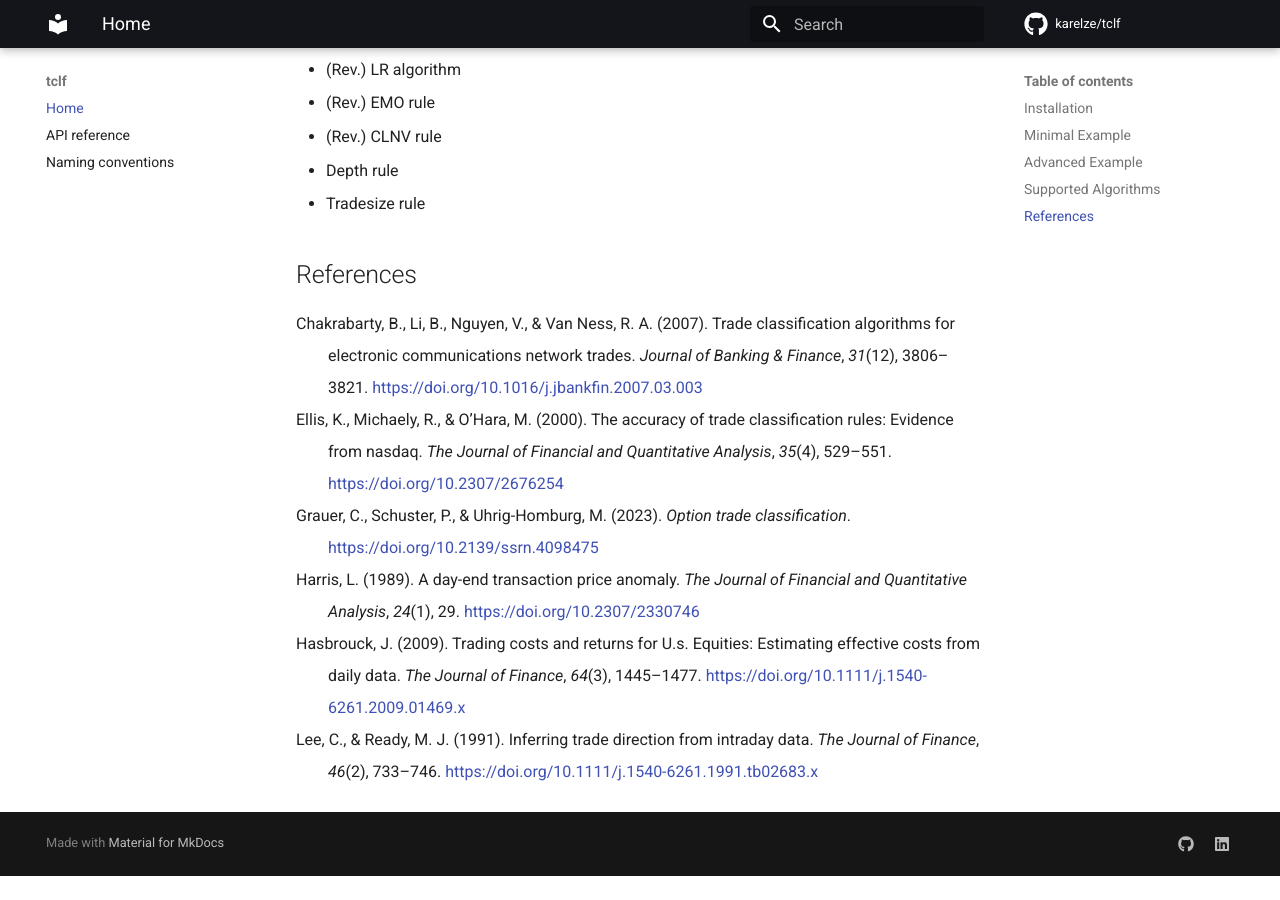
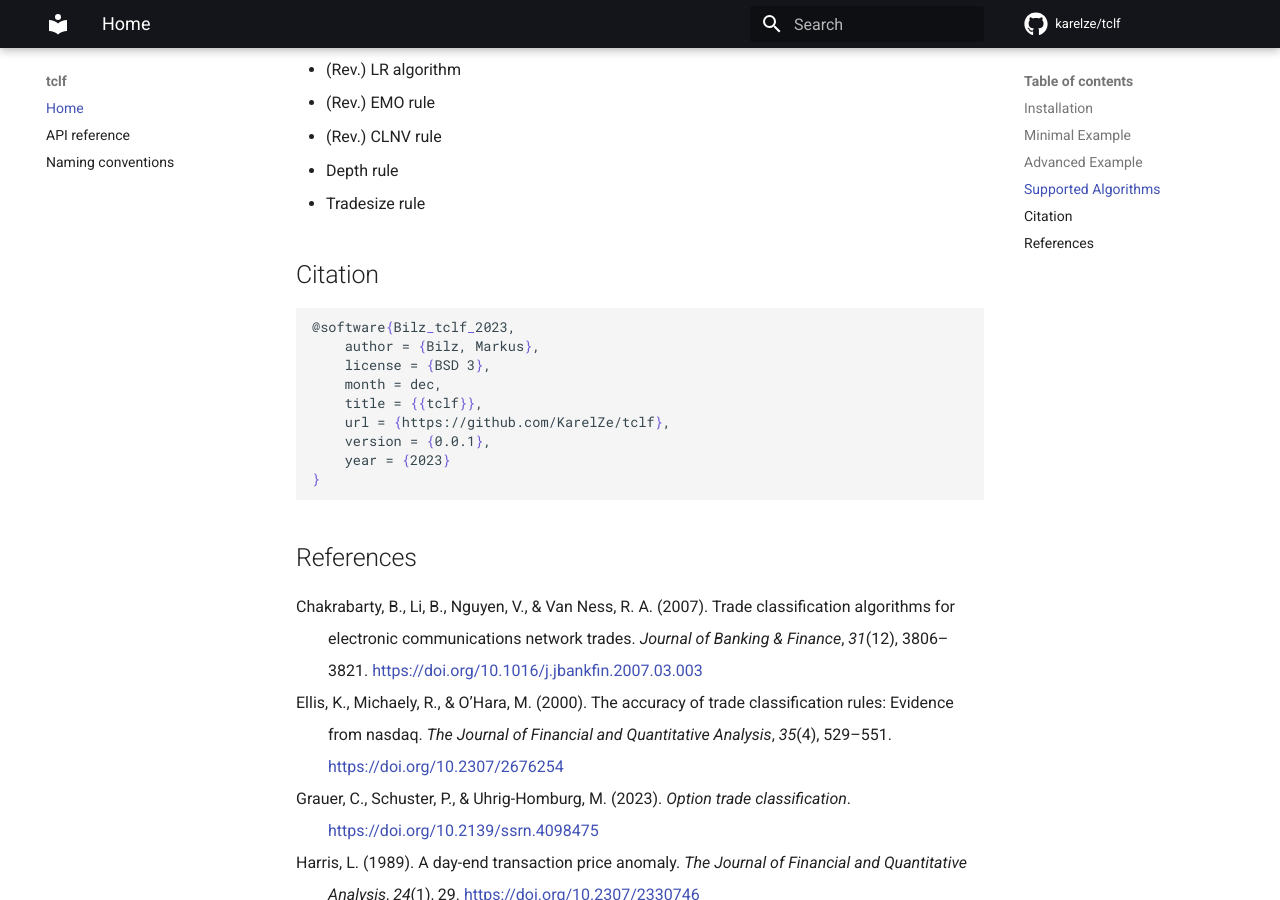
Before and after one commit to KarelZe/tclf, an MkDocs documentation site: the page built from docs/index.md, in a window 1280 px wide and 900 px high, scrolled down 2446 px. Built offline with MkDocs 1.6.1 and Material for MkDocs 9.7.7, drawn with Linux system fonts in a browser that asks for light colours; comment, search, counter and statistics services are not loaded; before the commit the page ends 3322 px from its top, so only the background shows below that.

Commit message:
Add citation file (#10)
* Add citation file

* Add recommended citation to readme/index.md

````diff
--- a/docs/index.md
+++ b/docs/index.md
@@ -97,6 +97,20 @@ Like before, column/feature names must follow our [naming conventions](https://k
 - Depth rule
 - Tradesize rule
 
+## Citation
+
+```latex
+@software{Bilz_tclf_2023,
+    author = {Bilz, Markus},
+    license = {BSD 3},
+    month = dec,
+    title = {{tclf}},
+    url = {https://github.com/KarelZe/tclf},
+    version = {0.0.1},
+    year = {2023}
+}
+```
+
 ## References
 
 <div class="csl-bib-body" style="line-height: 2; margin-left: 2em; text-indent:-2em;">
````
Also changed, not shown: README.md (+14 -0 lines), 1 other file.
